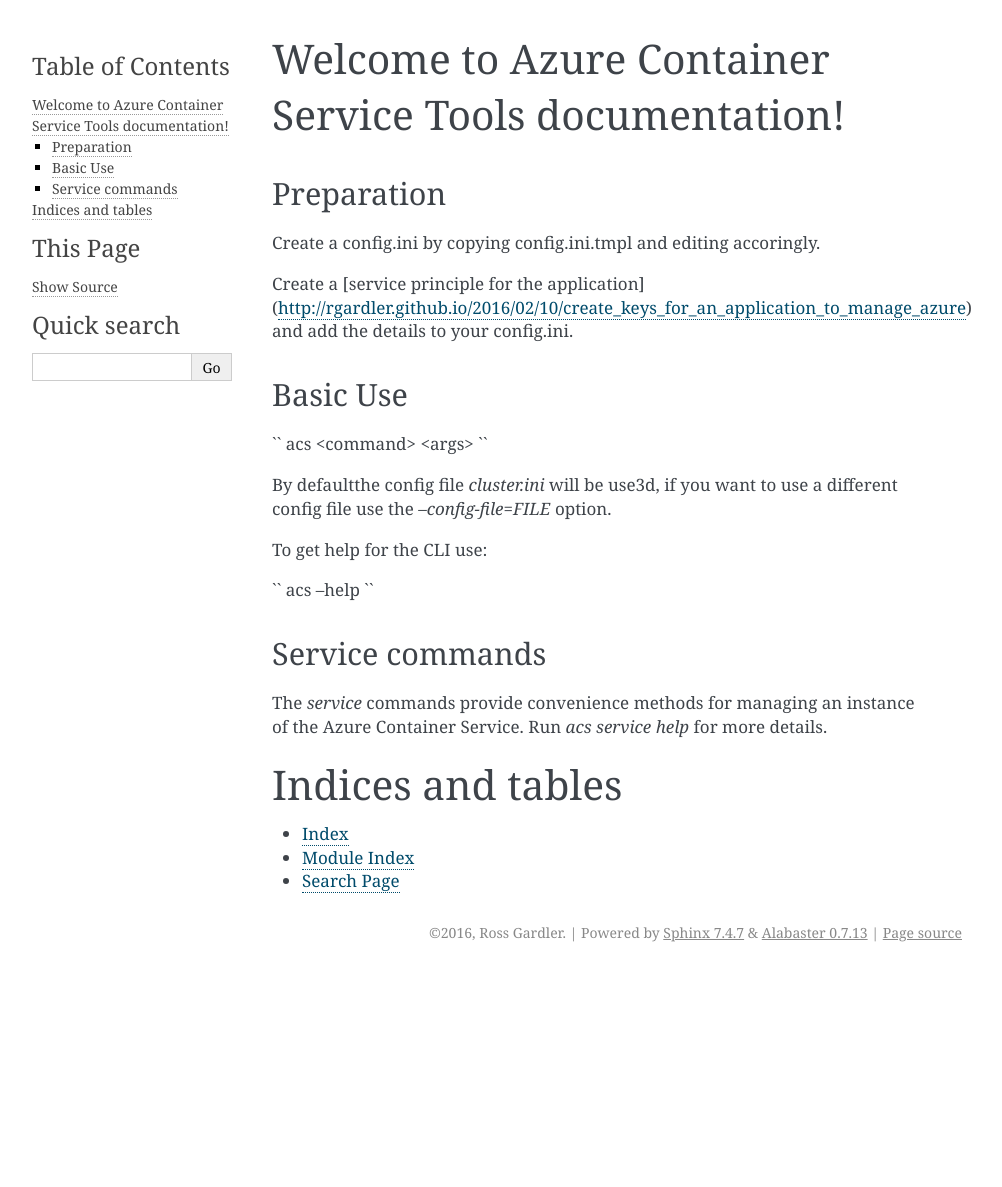
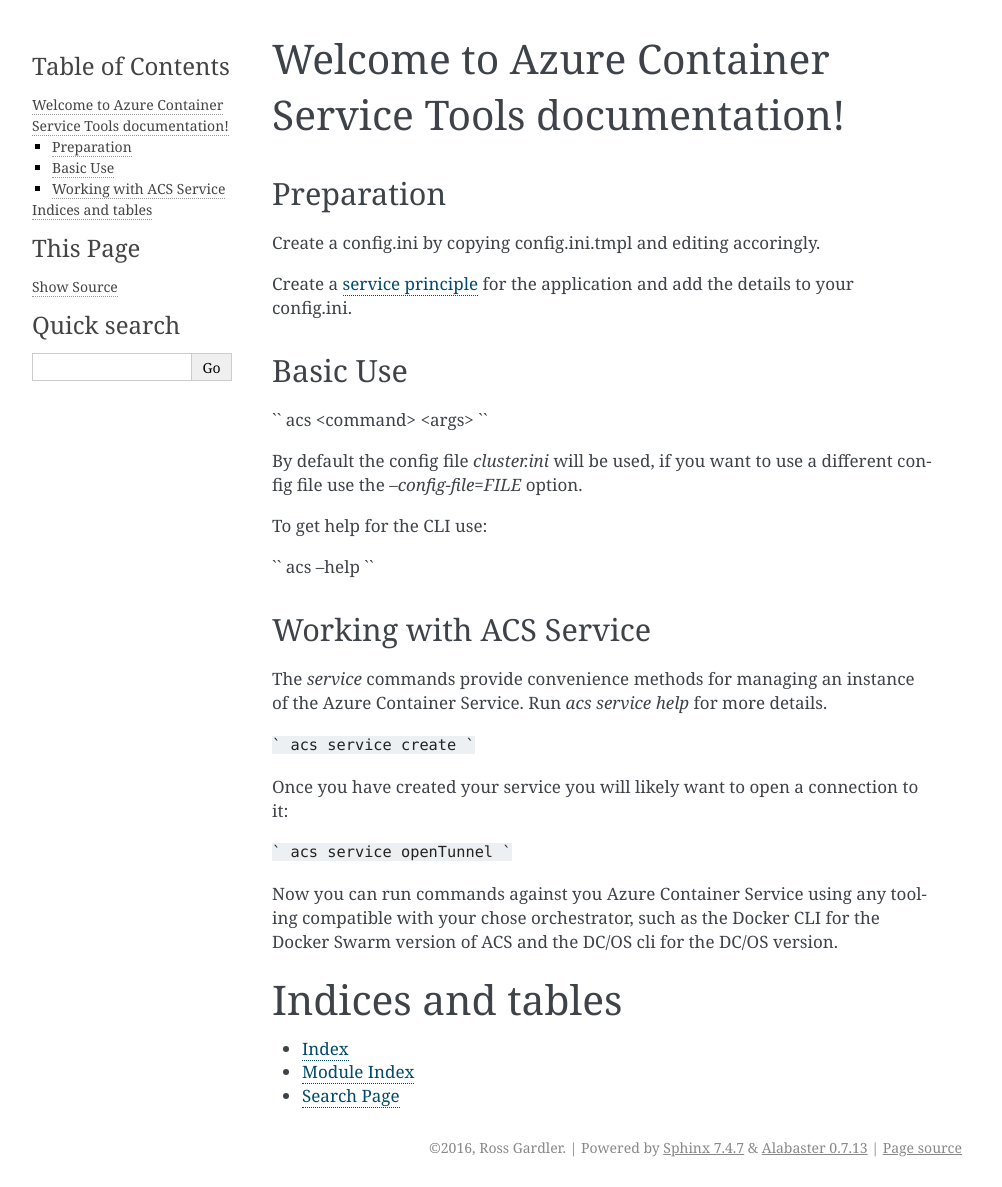
Before and after one commit to wteklabs/acs-cli, a Sphinx documentation site: the page built from docs/source/index.rst, in a window 1280 px wide. Shown: the whole page, without its empty margins (148-1150 px from the left). Built offline with Sphinx 7.4.7, drawn with Linux system fonts in a browser that asks for light colours; before the commit the page ends 972 px from its top, so only the background shows below that.

Commit message:
starting to work on some real docs

````diff
--- a/docs/source/index.rst
+++ b/docs/source/index.rst
@@ -6,9 +6,10 @@
 
 Create a config.ini by copying config.ini.tmpl and editing accoringly.
 
-Create a [service principle for the
-application](http://rgardler.github.io/2016/02/10/create_keys_for_an_application_to_manage_azure)
-and add the details to your config.ini.
+Create a `service principle`_ for the application and add the details
+to your config.ini.
+
+.. _Service Principle: http://rgardler.github.io/2016/02/10/create_keys_for_an_application_to_manage_azure
 
 Basic Use
 ---------
@@ -17,7 +18,7 @@
 acs <command> <args>
 ``
 
-By defaultthe config file `cluster.ini` will be use3d, if you want to
+By default the config file `cluster.ini` will be used, if you want to
 use a different config file use the `--config-file=FILE` option.
 
 To get help for the CLI use:
@@ -26,12 +27,29 @@
 acs --help
 ``
 
-Service commands
-----------------
+Working with ACS Service
+------------------------
 
 The `service` commands provide convenience methods for managing an
 instance of the Azure Container Service. Run `acs service help` for
 more details.
+
+```
+acs service create
+```
+
+Once you have created your service you will likely want to open a
+connection to it:
+
+```
+acs service openTunnel
+```
+
+Now you can run commands against you Azure Container Service using any
+tooling compatible with your chose orchestrator, such as the Docker
+CLI for the Docker Swarm version of ACS and the DC/OS cli for the
+DC/OS version.
+
 
 .. toctree::
    :maxdepth: 2
````
Also changed, not shown: README.md (+2 -23 lines).
